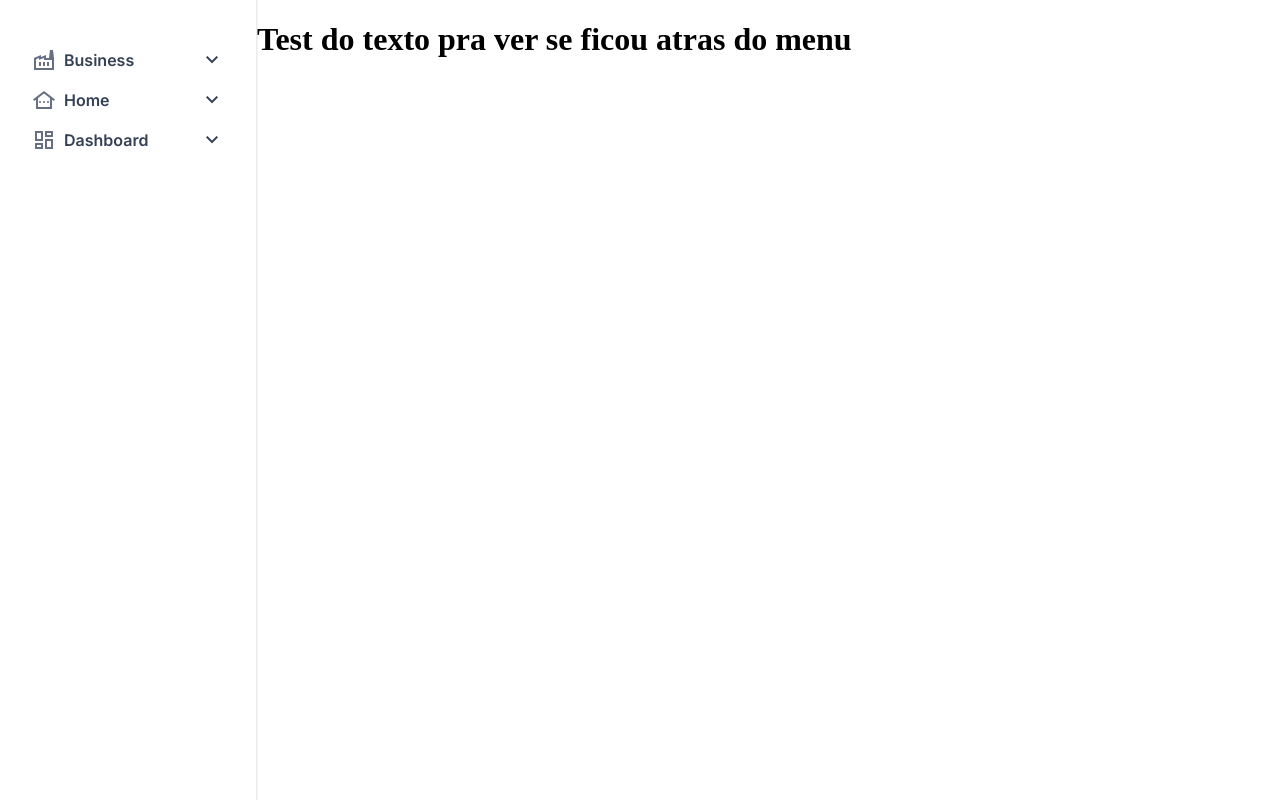
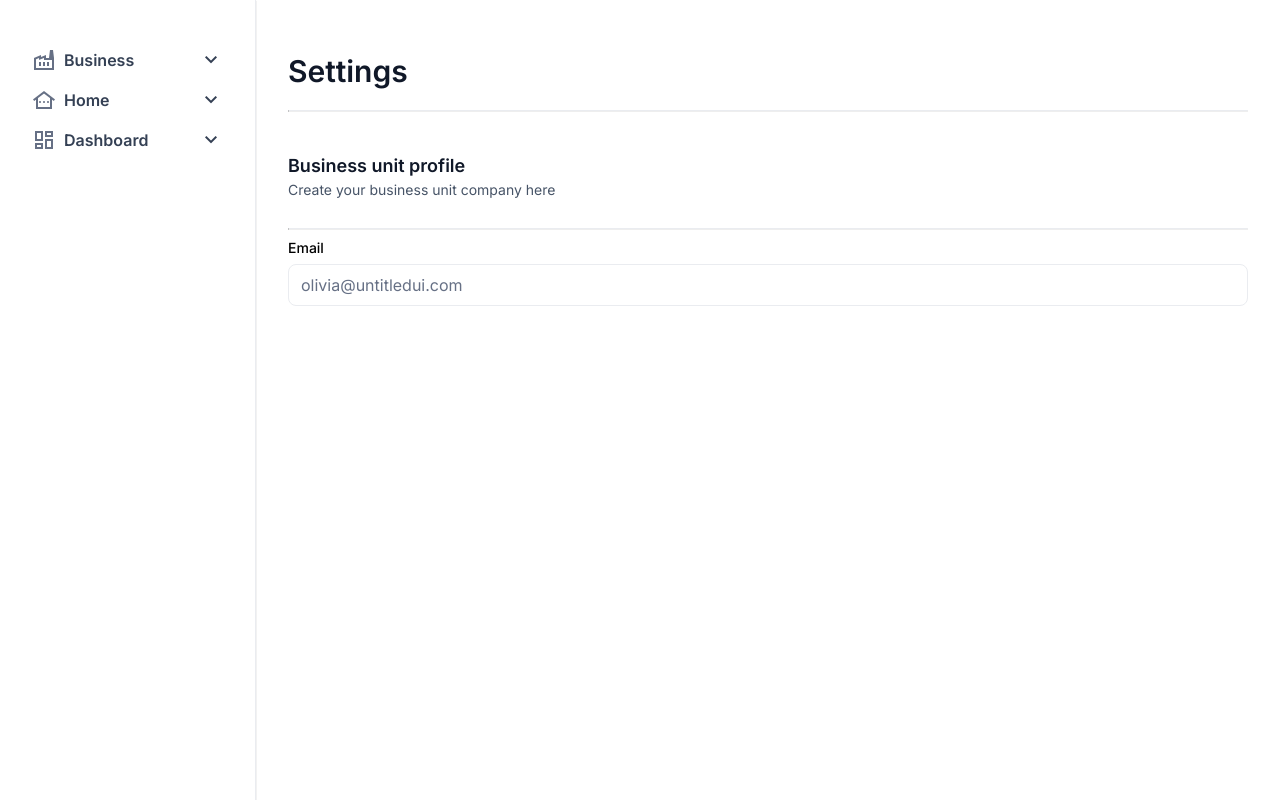
Before and after one commit to jadir-junior/creative-front, an Angular app: page /business/create-business-unit in a window 1280 px wide. Built offline with nearby package versions, Linux system fonts and the light colour scheme.

Commit message:
create input

```diff
--- a/angular.json
+++ b/angular.json
@@ -20,6 +20,7 @@
             "tsConfig": "tsconfig.app.json",
             "assets": ["src/favicon.ico", "src/assets"],
             "styles": [
+              "src/reset.css",
               "node_modules/normalize.css/normalize.css",
               "src/styles.css"
             ],
--- a/src/app/app.component.ts
+++ b/src/app/app.component.ts
@@ -8,9 +8,19 @@ import { MenuItem } from './components/panel-menu/base-panel-menu-item';
       <ctv-sidebar>
         <ctv-panel-menu [model]="items"></ctv-panel-menu>
       </ctv-sidebar>
-      <h1>Test do texto pra ver se ficou atras do menu</h1>
+      <main>
+        <router-outlet></router-outlet>
+      </main>
     </div>
   `,
+  styles: [
+    `
+      main {
+        margin: 2rem;
+        width: 100%;
+      }
+    `,
+  ],
 })
 export class AppComponent {
   items: MenuItem[] = [
--- a/src/app/components/components.module.ts
+++ b/src/app/components/components.module.ts
@@ -1,8 +1,9 @@
 import { NgModule } from '@angular/core';
 import { PanelMenuModule } from './panel-menu/panel-menu.module';
 import { SidebarModule } from './sidebar/sidebar.module';
+import { InputModule } from './input/input.module';
 
-const modules = [PanelMenuModule, SidebarModule];
+const modules = [PanelMenuModule, SidebarModule, InputModule];
 
 @NgModule({
   imports: modules,
--- /dev/null
+++ b/src/app/components/input/input.component.css
@@ -0,0 +1,45 @@
+.ctv-input-container {
+  width: 100%;
+}
+
+.ctv-input-label {
+  font-size: 0.875rem;
+  color: var(--gray-700);
+  display: block;
+  margin-bottom: 0.375rem;
+}
+
+.ctv-input {
+  font-size: 1rem;
+  line-height: 24px;
+  color: var(--gray-900);
+  padding: 0.5rem 0.75rem;
+  border: 1px solid var(--gray-200);
+  border-radius: 0.5rem;
+  width: 100%;
+  outline: 1;
+  outline-color: var(--primary-300);
+
+  &::placeholder {
+    color: var(--gray-500);
+  }
+
+  &:disabled {
+    border: 1px solid var(--gray-300);
+    background-color: var(--gray-100);
+  }
+}
+
+.ctv-input-error {
+  border: 1px solid var(--error-300);
+
+  &:focus {
+    outline: 1;
+    outline-color: var(--error-300);
+  }
+}
+
+.ctv-input-error-message {
+  color: var(--error-500);
+  margin-top: 0.375rem;
+}
--- /dev/null
+++ b/src/app/components/input/input.component.ts
@@ -0,0 +1,98 @@
+import { ChangeDetectionStrategy, Component, Input } from '@angular/core';
+import { ControlValueAccessor, NgControl } from '@angular/forms';
+
+@Component({
+  selector: 'ctv-input',
+  template: `
+    <div class="ctv-input-container">
+      <label
+        *ngIf="label"
+        [attr.for]="id"
+        class="ctv-input-label text-sm text-medium"
+      >
+        {{ label }}
+      </label>
+      <input
+        #input
+        class="ctv-input"
+        [ngClass]="{
+          'ctv-input-error': isError,
+        }"
+        [type]="type"
+        [value]="value"
+        [disabled]="disabled"
+        [attr.id]="id"
+        [attr.placeholder]="placeholder"
+        [attr.name]="name"
+        (change)="onChange(input.value)"
+        (blur)="onBlur()"
+      />
+      <div *ngIf="isError" class="ctv-input-error-message text-sm text-regular">
+        <span *ngIf="ngControl.errors?.['required']">
+          {{ name }} is required!
+        </span>
+        <span *ngIf="ngControl.errors?.['email']">
+          {{ name }} is invalid!
+        </span>
+      </div>
+    </div>
+  `,
+  styleUrls: ['./input.component.css'],
+  changeDetection: ChangeDetectionStrategy.OnPush,
+})
+export class InputComponent implements ControlValueAccessor {
+  @Input() type: 'text' | 'email' = 'text';
+  @Input() id?: string;
+  @Input() label?: string;
+  @Input() placeholder?: string;
+  @Input() submitted = false;
+  @Input() name?: string;
+
+  value?: string | undefined;
+  disabled = false;
+
+  onChange!: (value: string) => void;
+  onTouched!: () => void;
+
+  constructor(public ngControl: NgControl) {
+    if (this.ngControl != null) {
+      this.ngControl.valueAccessor = this;
+    }
+  }
+
+  get isError(): boolean {
+    if (
+      this.ngControl.invalid &&
+      (this.submitted || this.ngControl.dirty || this.ngControl.touched)
+    ) {
+      return true;
+    }
+
+    return false;
+  }
+
+  writeValue(value: string | any): void {
+    if (value instanceof Object) {
+      this.value = value.value;
+      return;
+    }
+
+    this.value = value;
+  }
+
+  registerOnChange(fn: (value: string) => void): void {
+    this.onChange = fn;
+  }
+
+  registerOnTouched(fn: () => void): void {
+    this.onTouched = fn;
+  }
+
+  setDisabledState?(isDisabled: boolean): void {
+    this.disabled = isDisabled;
+  }
+
+  onBlur(): void {
+    this.onTouched();
+  }
+}
--- a/src/app/modules/business/create-update-business-unit/create-update-business-unit.component.ts
+++ b/src/app/modules/business/create-update-business-unit/create-update-business-unit.component.ts
@@ -1,15 +1,40 @@
 import { Component } from '@angular/core';
+import { FormBuilder, FormGroup, Validators } from '@angular/forms';
 
 @Component({
   selector: 'app-create-update-business-unit',
   template: `
-    <p>
-      create-update-business-unit works!
-    </p>
+    <h1>Settings</h1>
+    <hr />
+    <div class="company-section">
+      <h3 class="text-lg text-semi-bold">Business unit profile</h3>
+      <p class="text-sm text-regular">Create your business unit company here</p>
+    </div>
+    <hr />
+    <form [formGroup]="form">
+      <ctv-input
+        label="Email"
+        type="email"
+        id="email"
+        name="Email"
+        placeholder="olivia@untitledui.com"
+        formControlName="email"
+      />
+    </form>
   `,
   styles: [
-  ]
+    `
+      .company-section {
+        padding-top: 2rem;
+        padding-bottom: 1.25rem;
+      }
+    `,
+  ],
 })
 export class CreateUpdateBusinessUnitComponent {
+  form: FormGroup = this.fb.group({
+    email: ['', [Validators.required, Validators.email]],
+  });
 
+  constructor(private fb: FormBuilder) {}
 }
--- /dev/null
+++ b/src/reset.css
@@ -0,0 +1,129 @@
+/* http://meyerweb.com/eric/tools/css/reset/
+   v2.0 | 20110126
+   License: none (public domain)
+*/
+
+html,
+body,
+div,
+span,
+applet,
+object,
+iframe,
+h1,
+h2,
+h3,
+h4,
+h5,
+h6,
+p,
+blockquote,
+pre,
+a,
+abbr,
+acronym,
+address,
+big,
+cite,
+code,
+del,
+dfn,
+em,
+img,
+ins,
+kbd,
+q,
+s,
+samp,
+small,
+strike,
+strong,
+sub,
+sup,
+tt,
+var,
+b,
+u,
+i,
+center,
+dl,
+dt,
+dd,
+ol,
+ul,
+li,
+fieldset,
+form,
+label,
+legend,
+table,
+caption,
+tbody,
+tfoot,
+thead,
+tr,
+th,
+td,
+article,
+aside,
+canvas,
+details,
+embed,
+figure,
+figcaption,
+footer,
+header,
+hgroup,
+menu,
+nav,
+output,
+ruby,
+section,
+summary,
+time,
+mark,
+audio,
+video {
+  margin: 0;
+  padding: 0;
+  border: 0;
+  font-size: 100%;
+  font: inherit;
+  vertical-align: baseline;
+}
+/* HTML5 display-role reset for older browsers */
+article,
+aside,
+details,
+figcaption,
+figure,
+footer,
+header,
+hgroup,
+menu,
+nav,
+section {
+  display: block;
+}
+body {
+  line-height: 1;
+}
+ol,
+ul {
+  list-style: none;
+}
+blockquote,
+q {
+  quotes: none;
+}
+blockquote:before,
+blockquote:after,
+q:before,
+q:after {
+  content: "";
+  content: none;
+}
+table {
+  border-collapse: collapse;
+  border-spacing: 0;
+}
--- a/src/styles.css
+++ b/src/styles.css
@@ -6,15 +6,37 @@
 
   --gray-100: #f9fafb;
   --gray-200: #eaecf0;
+  --gray-300: #d0d5dd;
   --gray-500: #667085;
+  --gray-600: #475467;
   --gray-900: #101828;
 
   --primary-100: #f9f5ff;
+  --primary-300: #d6bbfb;
   --primary-400: #b692f6;
   --primary-500: #9e77ed;
   --primary-700: #6941c6;
 
+  --error-300: #fda29b;
+  --error-500: #f04438;
+
   --font-family: Inter, Segoe UI, Roboto, Helvetica, Arial, sans-serif;
+}
+
+* {
+  font-family: var(--font-family);
+  box-sizing: border-box;
+}
+
+h1 {
+  font-size: 1.875rem;
+  color: var(--gray-900);
+  line-height: 38px;
+  font-weight: 600;
+}
+
+hr {
+  border-top: 1px solid var(--gray-200);
 }
 
 .ctv-component {
@@ -22,3 +44,27 @@
   font-size: 1rem;
   font-weight: normal;
 }
+
+.text-lg {
+  font-size: 1.125rem;
+  color: var(--gray-900);
+  line-height: 28px;
+}
+
+.text-semi-bold {
+  font-weight: 600;
+}
+
+.text-sm {
+  font-size: 0.875rem;
+  color: var(--gray-600);
+  line-height: 20px;
+}
+
+.text-regular {
+  font-weight: 400;
+}
+
+.text-medium {
+  font-weight: 500;
+}
```
Also changed, not shown: src/app/app.module.ts (+7 -2 lines), src/app/components/input/input.module.ts (added, +10 -0 lines), src/app/components/panel-menu/panel-menu.module.ts (+1 -8 lines), src/app/modules/business/business.module.ts (+8 -1 lines), 1 other file (tests, documents, lock files or other folders).
